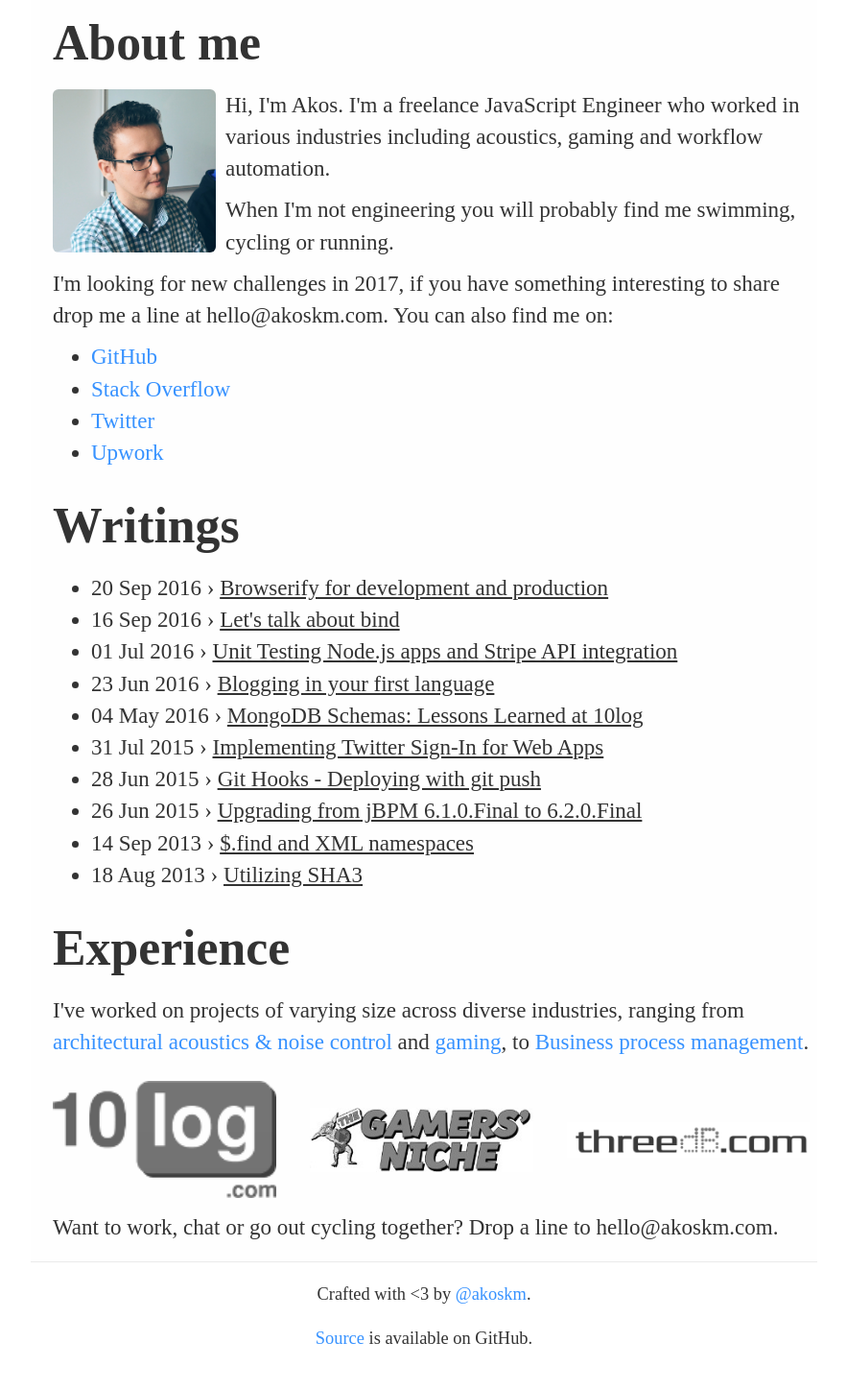
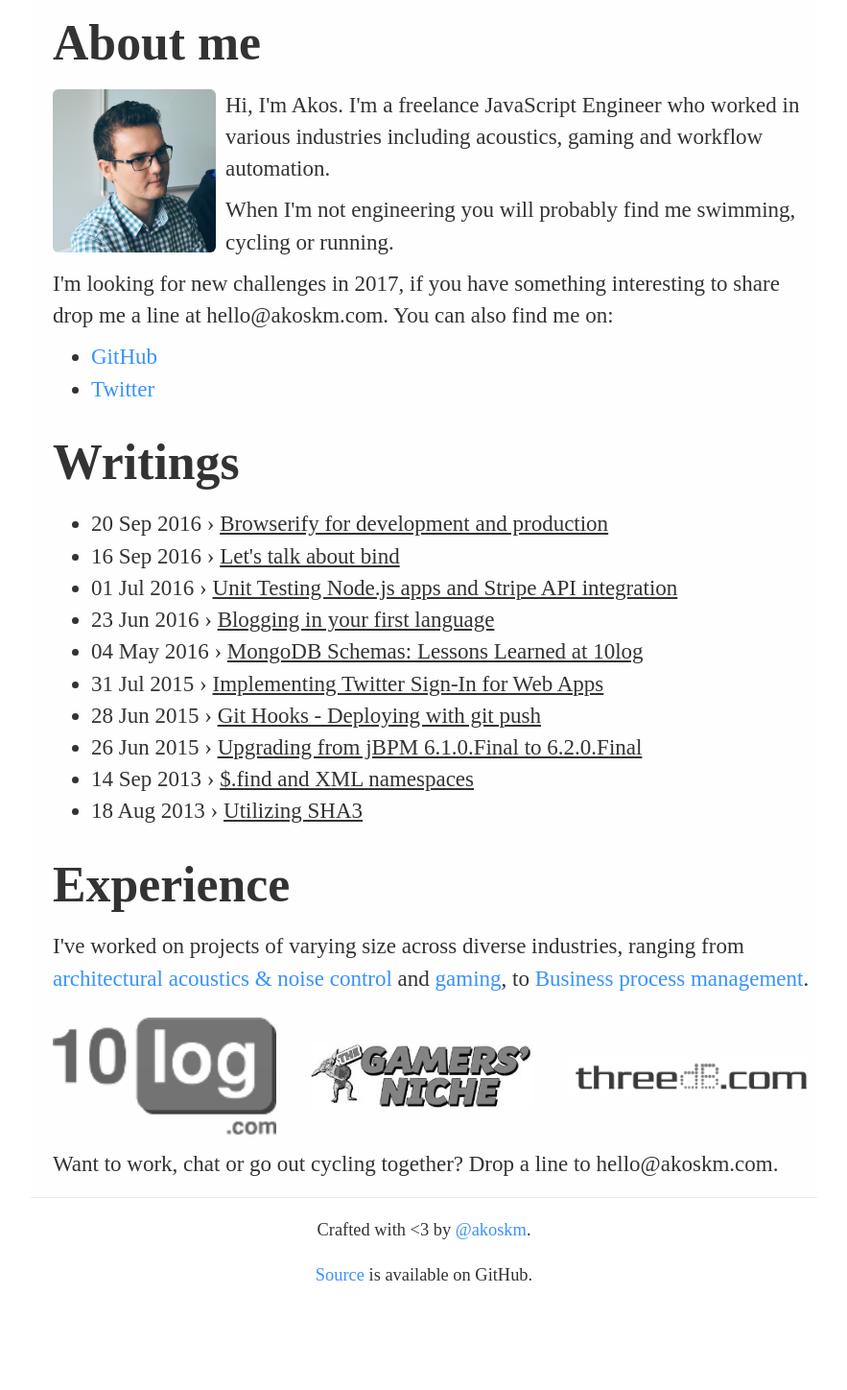
Before and after one commit to akoskm/akoskm.github.io, a Jekyll site: the page built from index.html, in a window 1280 px wide. Shown: the whole page at 96% size, without its empty margins (198-1081 px from the left). Built offline with Jekyll 4.4.1, drawn with Linux system fonts in a browser that asks for light colours; nearby versions of some CDN libraries; some web fonts are replaced; comment, search, counter and statistics services are not loaded; after the commit the page ends 1381 px from its top, so only the background shows below that.

Commit message:
remove SO and Upwork links

```diff
--- a/index.html
+++ b/index.html
@@ -24,9 +24,7 @@ title: Akos Kemives
       <div class="col-1">
         <ul>
           <li><a href="https://github.com/akoskm">GitHub</a></li>
-          <li><a href="https://stackoverflow.com/users/407466/akoskm">Stack Overflow</a></li>
           <li><a href="https://twitter.com/akoskm">Twitter</a></li>
-          <li><a href="https://www.upwork.com/o/profiles/users/_~012ad77c4b0d832a53/">Upwork</a></li>
         </ul>
       </div>
     </div>
```
